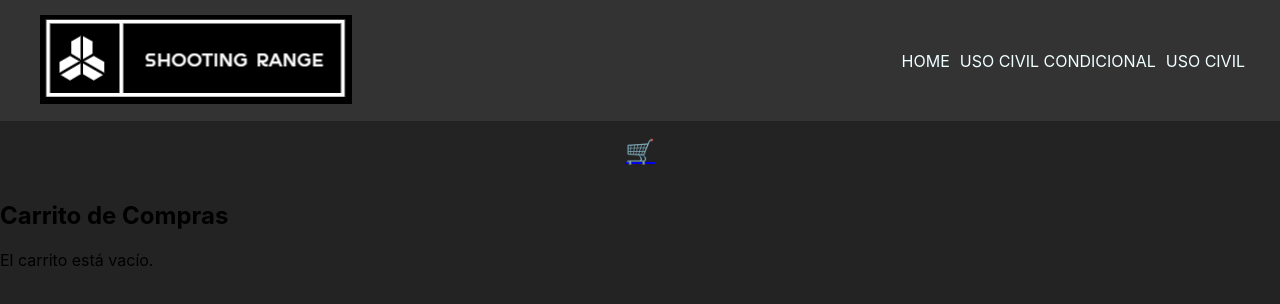
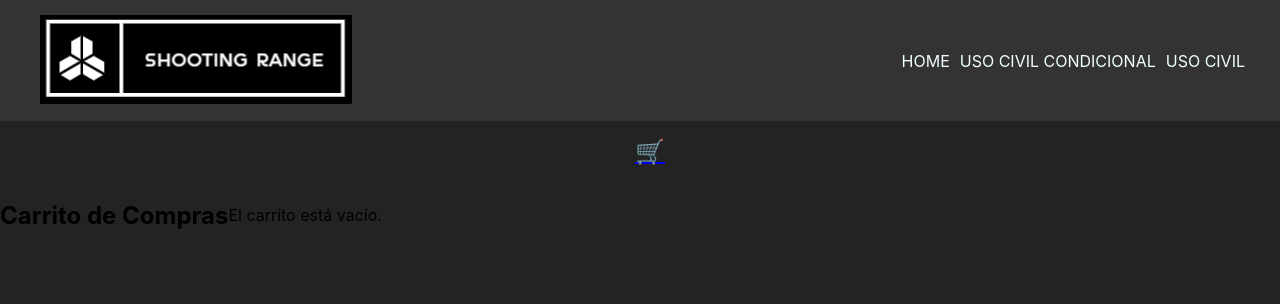
Before and after one commit to RusoCop911/PreEntrega2_React_PAESANI, a React (Create React App) app: page /cart in a window 1280 px wide. Shown: the top 304 px of the page. Built offline with nearby package versions, Linux system fonts and the light colour scheme.

Commit message:
listo por hoy

```diff
--- /dev/null
+++ b/src/components/CSS/Cart.css
@@ -0,0 +1,4 @@
+.Carrito{
+    display: flex;
+    align-items: center;
+}
--- a/src/components/CSS/CartWidget.css
+++ b/src/components/CSS/CartWidget.css
@@ -10,10 +10,18 @@
 
 .cart-icon {
     background-color: transparent;
-    border: none;
+    box-shadow: none;
+    transition: background-color 0.3s;
     font-size: 24px;
     margin: 5px;
     cursor: pointer;
+    display: inline-block; /* Asegura que el elemento tenga un tamaño */
+    padding: 10px; /* Añade un poco de espacio alrededor del icono */
+    border-radius: 50%;
+}
+
+.cart-icon:hover {
+    background-image: radial-gradient(red, transparent);
 }
 
 .cart-widget-number {
--- a/src/components/Cart.jsx
+++ b/src/components/Cart.jsx
@@ -2,6 +2,7 @@ import React from 'react';
 import { useCart } from '../context/CartContext';
 import { Link } from 'react-router-dom';
 import Swal from 'sweetalert2';
+import './CSS/Cart.css';
 
 
 const Cart = () => {
@@ -25,7 +26,7 @@ const Cart = () => {
     };
 
     return (
-        <div>
+        <div className='Carrito'>
             <h2>Carrito de Compras</h2>
             {cart.length === 0 ? (
                 <p>El carrito está vacío.</p>
```
